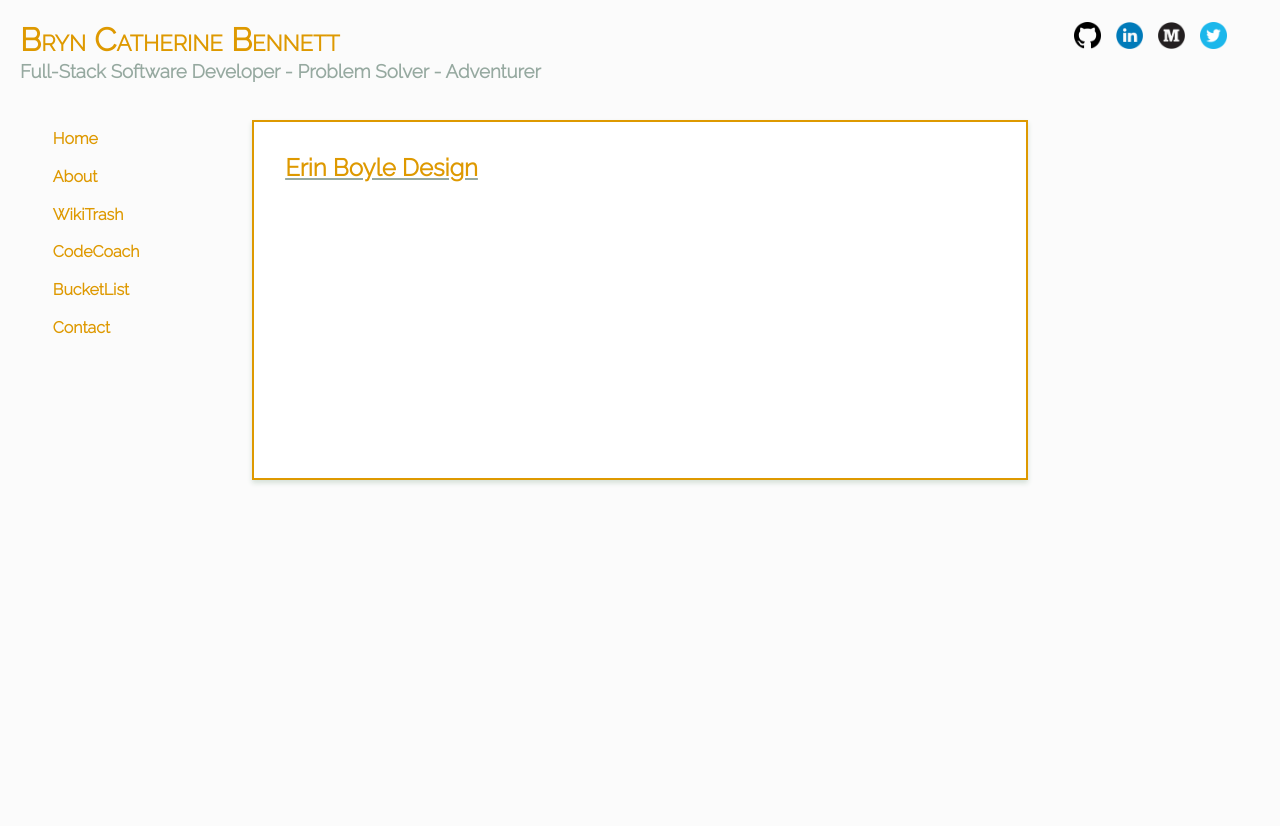
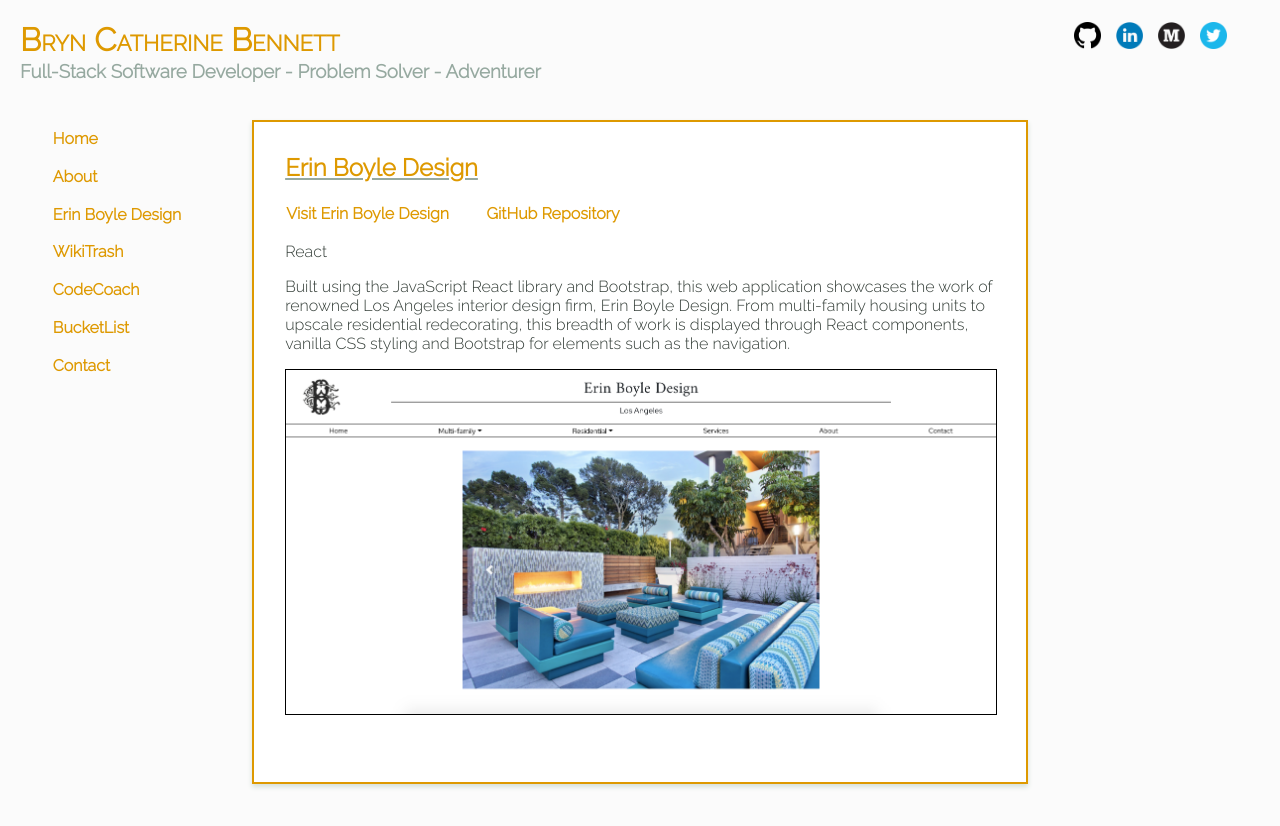
Before and after one commit to bbennett7/portfolio, a React (Create React App) app: page /erinboyledesign in a window 1280 px wide. Shown: the top 826 px of the page. Before the commit the page ends 800 px from the top, so only its background shows below. Built offline with nearby package versions, Linux system fonts and the light colour scheme.

Commit message:
Add ebdesign and update about

```diff
--- a/src/App.css
+++ b/src/App.css
@@ -172,6 +172,14 @@ iframe {
   height: 315px;
 }
 
+#EB-Design {
+  display: block;
+  margin: 0 auto 5%;
+  border: 1px solid black;
+  height: auto;
+  width: 100%;
+}
+
 .Home-icon {
   margin: 20px auto;
   width: 191px;
--- a/src/components/About.js
+++ b/src/components/About.js
@@ -7,9 +7,9 @@ export default class About extends Component {
             <div className="About">
                 <h2 className="Page-header">About</h2>
                 <img id="Headshot" src={HeadShot} />
-                <p>Based in Los Angeles, CA, Bryn is a passionate, full-stack software engineer with a background in the music industry. Her career started at Velvet Hammer Music and Management Group, where she worked with artists such as System Of A Down, The Smashing Pumpkins, Code Orange, AFI, Deftones, Alice In Chains, and others on all aspects of their careers, from record rollouts, to publishing and rights management, to international tours.</p>
-                <p>After leaving Velvet Hammer, she enrolled in and completed The Flatiron School's full-time software engineering course, where she become proficient in Ruby on Rails, JavaScript, NodeJS, React, and Redux. During this time, she supplemented the work with other courses and materials on computer science, the MERN stack, IoT, Golang, and more. These skills have been applied to various freelance web development projects, as well as Bryn's time at Erin Boyle Design, where she currently works as a graphic designer and web developer for the design firm.</p>
-                <p>In her free time, you can usually find Bryn outside with her dog, friends, family, or all of the above. She is often hiking the Santa Monica Mountains, or volunteering with Tree People, one of her favorite non-profit organizations. Bryn's other passions include literature, vintage records, traveling, guitars, and gardening.</p>
+                <p>Based in Los Angeles, CA, Bryn is a full-stack engineer with a background in the music industry. Her career started at Velvet Hammer Music and Management Group, where she worked with artists such as System Of A Down, The Smashing Pumpkins, Code Orange, AFI, Deftones, Alice In Chains, and others on all aspects of their careers, from record rollouts, to publishing and rights management, to international tours.</p>
+                <p>After leaving to pursue software engineering, she joined the Syntx team as a full-stack engineer, where she currently works building full stack Node.js applications using Express, React, PostgreSQL, Redis, and more.</p>
+                <p>In her free time, you can find Bryn outside with her dog, friends, family, or all of the above. She is often hiking the Santa Monica Mountains, or volunteering with Tree People. Bryn's other passions include literature, vintage records, traveling, and gardening.</p>
             </div>
         )
     }
--- a/src/components/EBDesign.js
+++ b/src/components/EBDesign.js
@@ -1,10 +1,16 @@
 import React, { Component } from 'react';
+import EBDesignImg from '../images/EB-Design.png'
 
 export default class EBDesign extends Component {
     render() {
         return(
             <div className="EB-Design">
                 <h2 className="Page-header">Erin Boyle Design</h2>
+                <h4><a href="https://www.erinboyledesign.com/" className="App-link" target="blank">Visit Erin Boyle Design</a></h4>
+                <h4><a href="https://github.com/bbennett7/ebdesign" className="App-link" target="blank">GitHub Repository</a></h4>
+                <p>React</p>
+                <p>Built using the JavaScript React library and Bootstrap, this web application showcases the work of renowned Los Angeles interior design firm, Erin Boyle Design. From multi-family housing units to upscale residential redecorating, this breadth of work is displayed through React components, vanilla CSS styling and Bootstrap for elements such as the navigation.</p>
+                <img src={EBDesignImg} id="EB-Design" />
             </div>
         )
     }
--- a/src/components/Menu.js
+++ b/src/components/Menu.js
@@ -52,7 +52,7 @@ export default class MenuBar extends Component {
                 <div className="Menu-links" id={this.state.mobileDisplay}>
                     <h4 onClick={this.handleOnClick}> <Link to="/home" className={this.getClass("home")}>Home</Link> </h4>
                     <h4 onClick={this.handleOnClick}> <Link to="/about" className={this.getClass("about")}>About</Link></h4>
-                    {/* <h4 onClick={this.handleOnClick}> <Link to="/erinboyledesign" className={this.getClass("erinboyledesign")}>Erin Boyle Design</Link> </h4> */}
+                    <h4 onClick={this.handleOnClick}> <Link to="/erinboyledesign" className={this.getClass("erinboyledesign")}>Erin Boyle Design</Link> </h4>
                     <h4 onClick={this.handleOnClick}> <Link to="/wikitrash" className={this.getClass("wikitrash")}>WikiTrash</Link> </h4>
                     <h4 onClick={this.handleOnClick}> <Link to="/codecoach" className={this.getClass("codecoach")}>CodeCoach</Link> </h4>
                     <h4 onClick={this.handleOnClick}> <Link to="/bucketlist" className={this.getClass("bucketlist")}>BucketList</Link> </h4>
```
Also changed, not shown: src/images/EB-Design.png (added).
